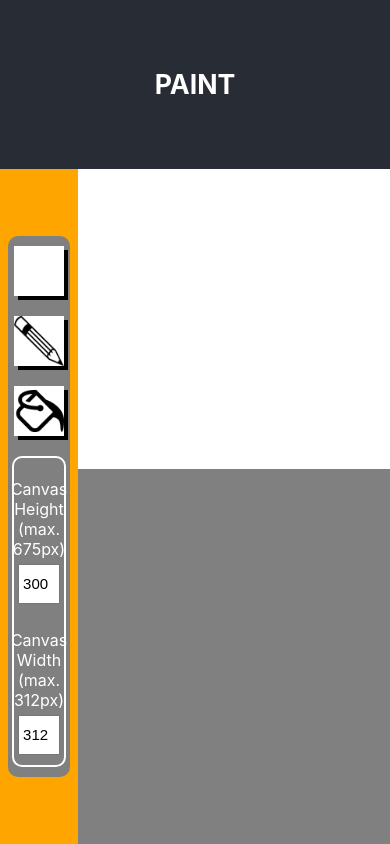
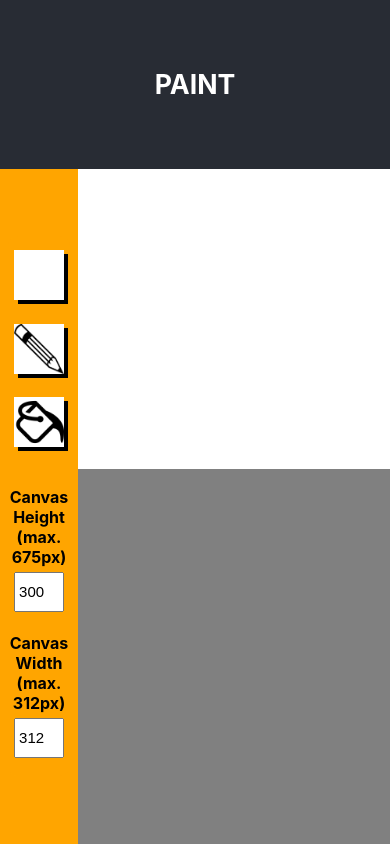
Before and after one commit to begeh/paint, a React (Create React App) app: page / in a window 390 px wide. Built offline with nearby package versions, Linux system fonts and the light colour scheme.

Commit message:
make toolbar more responsive to screen width

```diff
--- a/src/App.css
+++ b/src/App.css
@@ -89,6 +89,7 @@
 .dimensions-title {
   margin-bottom: 0;
   color: white;
+  font-weight: bold;
 }
 
 .input-field {
@@ -186,3 +187,21 @@ input[type="number"] {
     align-items: baseline;
   }
 }
+
+@media screen and (max-width: 437px) {
+  .dimensions-container {
+    border: none
+  }
+
+  .dimensions-title {
+    color: black;
+  }
+
+  .input-field{
+    margin: 0;
+  }
+
+  .toolbar{
+    background-color: orange;
+  }
+}
```
